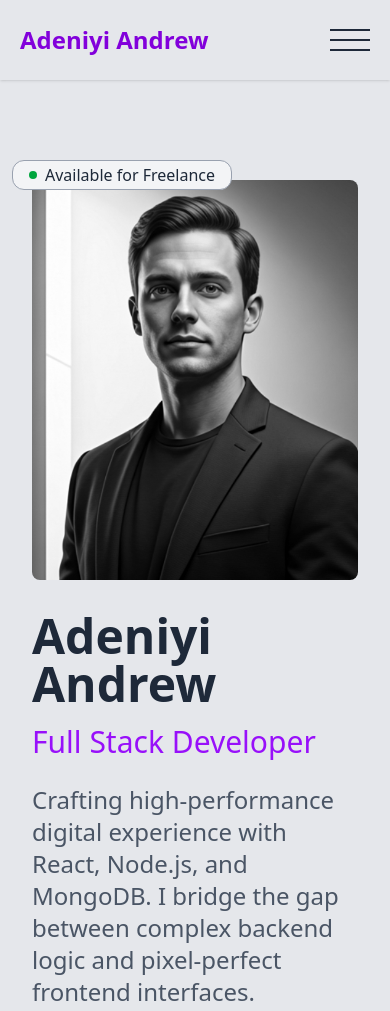
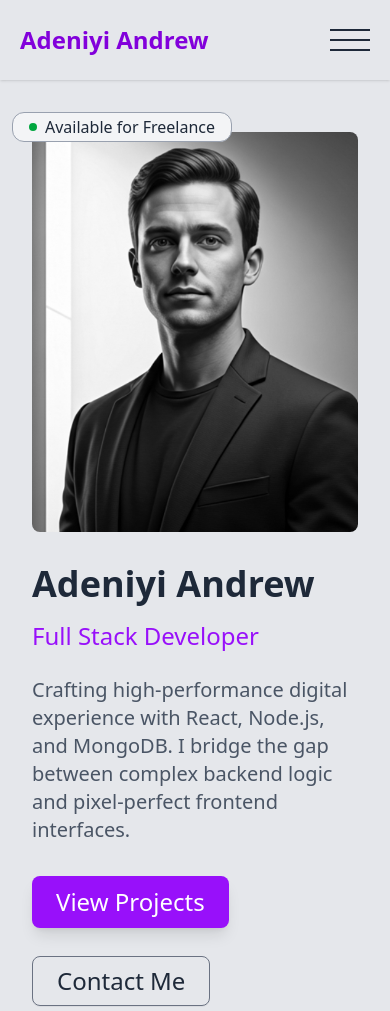
Before and after one commit to andrew-adv/myPortfolio, a website: page portfolio-1/mock-up/index.html in a window 390 px wide. Shown: the top 1011 px of the page. Drawn offline with Linux system fonts and the light colour scheme.

Commit message:
landing section typography

```diff
--- a/portfolio-1/mock-up/index.html
+++ b/portfolio-1/mock-up/index.html
@@ -57,7 +57,7 @@
 
     <main>
         <!--Landing page-->
-        <section id="home" class="px-8 md:px-25 py-20">
+        <section id="home" class="p-8 md:px-25 sm:py-20">
                 <div class="lg:flex place-items-center space-y-8 sm:space-y-20 gap-15">
 
                     <div class="relative flex-1 pt-5">
@@ -70,10 +70,10 @@
 
                     <div class="items-center flex-1">
                         <div class="text-2xl lg:text-lg">
-                            <h2 class="font-bold text-5xl mb-4">Adeniyi Andrew</h2>
-                            <h3 class="text-purple-600 font-medium text-3xl lg:text-2xl mb-6">Full Stack Developer</h3>
+                            <h2 class="font-bold text-4xl sm:text-5xl mb-4">Adeniyi Andrew</h2>
+                            <h3 class="text-purple-600 font-medium text-2xl lg:text-2xl mb-6">Full Stack Developer</h3>
 
-                            <p class="max-w-lg mb-8 text-gray-600 text-2xl lg:text-lg font-normal">Crafting high-performance digital experience with React, Node.js, and MongoDB. I bridge the gap between complex backend logic and pixel-perfect frontend interfaces.</p>
+                            <p class="max-w-lg mb-8 text-gray-600 text-xl lg:text-lg font-normal">Crafting high-performance digital experience with React, Node.js, and MongoDB. I bridge the gap between complex backend logic and pixel-perfect frontend interfaces.</p>
 
                             <div class="space-x-3 grid sm:block gap-5 space-y-2 mb-10">
                                 <a href="#projects" class="cursor-pointer hover:shadow-2xl ">
```
Also changed, not shown: portfolio-1/mock-up/dist/output.css.
